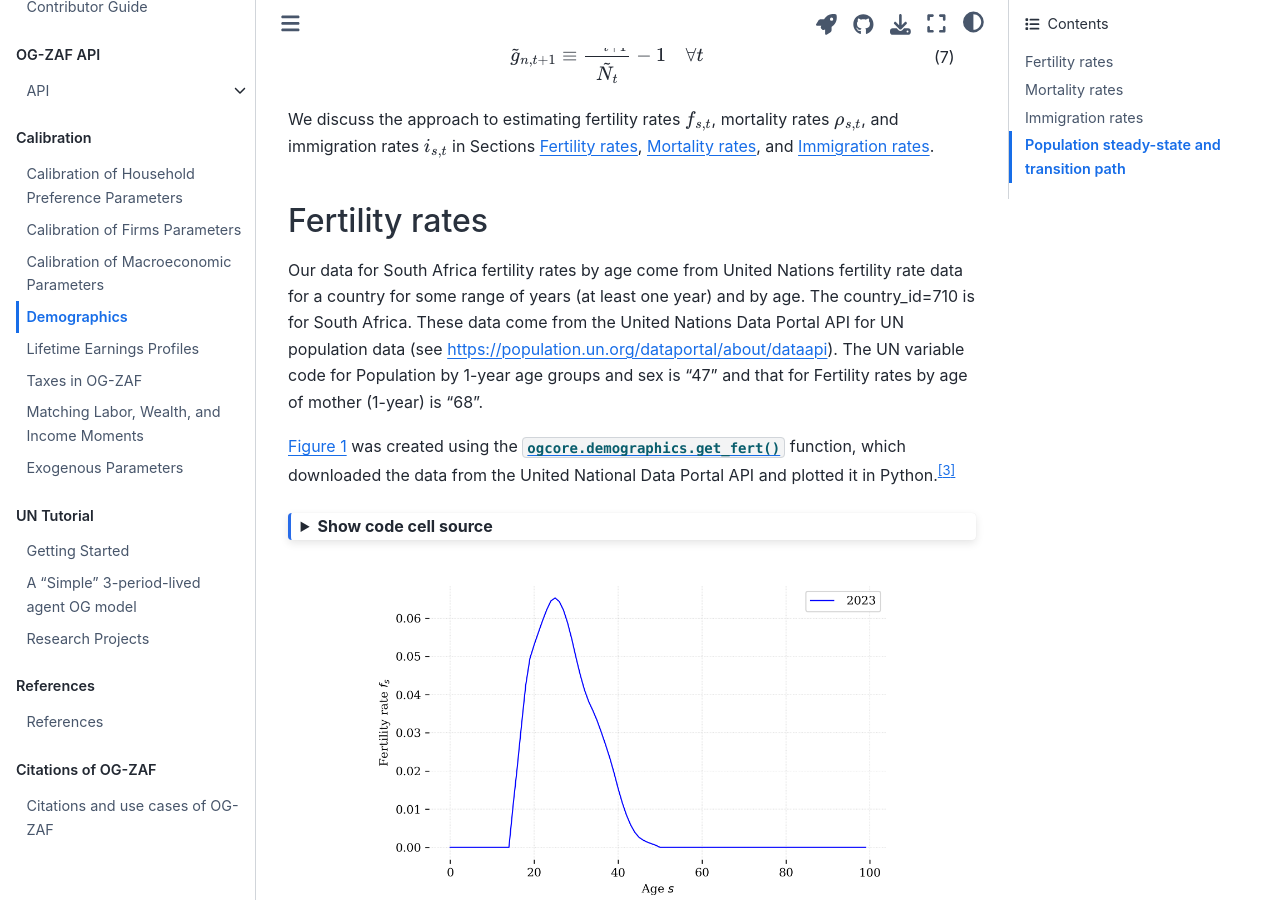
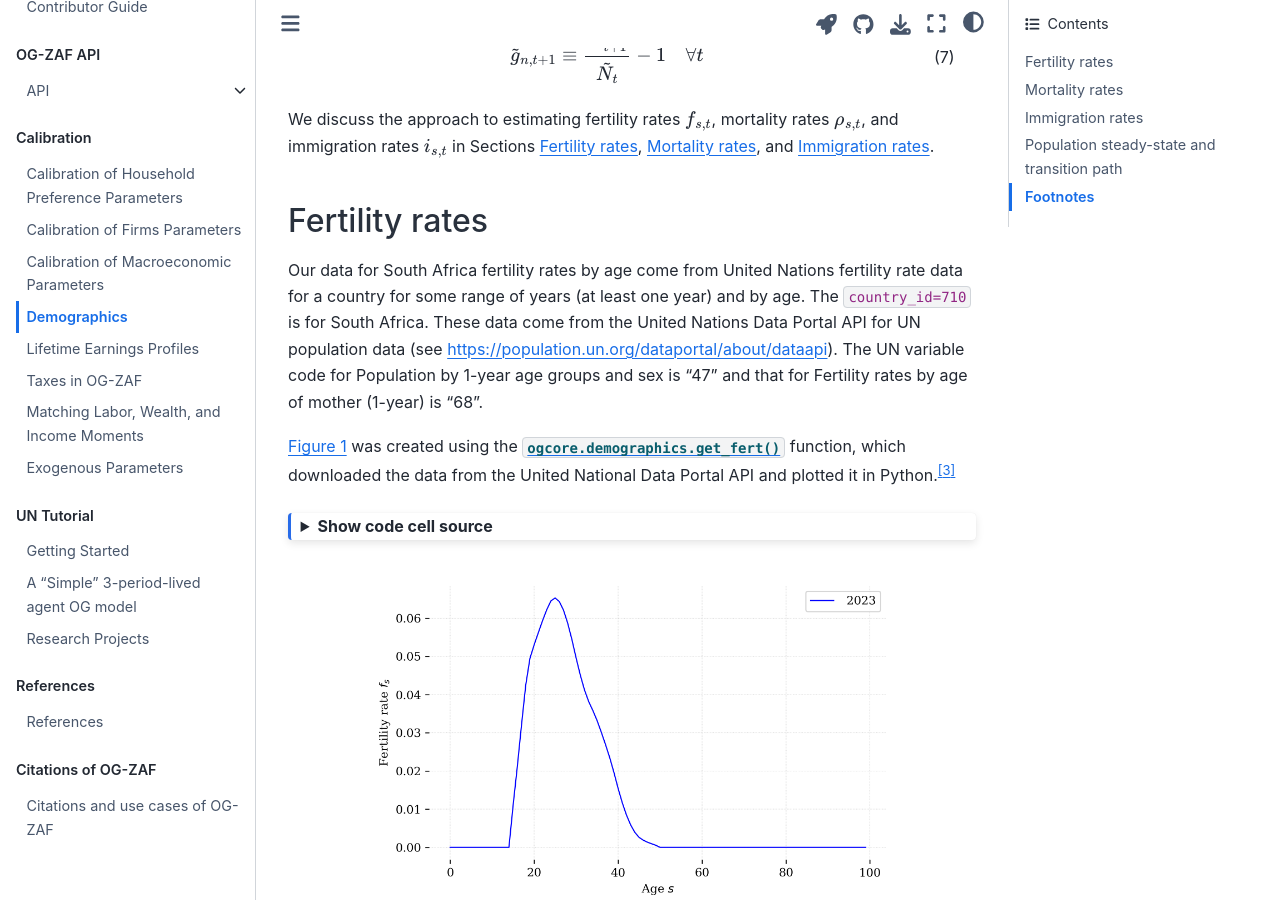
Before and after one commit to EAPD-DRB/OG-ZAF, a Jupyter Book: the page built from docs/book/content/calibration/demographics.md, in a window 1280 px wide and 900 px high, scrolled down 1349 px. Built offline with Jupyter Book 1.0.4 settings and Sphinx 7.4.7 and the Sphinx Book theme 1.1.4, drawn with Linux system fonts in a browser that asks for light colours; comment, search, counter and statistics services are not loaded; cross-references to code outside the pages are shown as plain code.

Commit message:
Fixed issues in Jupyter Book chapters .md files

````diff
--- a/docs/book/content/calibration/demographics.md
+++ b/docs/book/content/calibration/demographics.md
@@ -53,7 +53,7 @@
 (SecDemogFert)=
 ## Fertility rates
 
-   Our data for South Africa fertility rates by age come from United Nations fertility rate data for a country for some range of years (at least one year) and by age. The country_id=710 is for South Africa. These data come from the United Nations Data Portal API for UN population data (see https://population.un.org/dataportal/about/dataapi). The UN variable code for Population by 1-year age groups and sex is "47" and that for Fertility rates by age of mother (1-year) is "68".
+   Our data for South Africa fertility rates by age come from United Nations fertility rate data for a country for some range of years (at least one year) and by age. The `country_id=710` is for South Africa. These data come from the United Nations Data Portal API for UN population data (see https://population.un.org/dataportal/about/dataapi). The UN variable code for Population by 1-year age groups and sex is "47" and that for Fertility rates by age of mother (1-year) is "68".
 
   {numref}`Figure %s <FigFertRatesZAF>` was created using the [`ogcore.demographics.get_fert()`](https://github.com/PSLmodels/OG-Core/blob/master/ogcore/demographics.py#L146) function, which downloaded the data from the United National Data Portal API and plotted it in Python.[^un_data_portal]
 
@@ -349,6 +349,7 @@
   Time path of the population growth rate $\tilde{g}_{n,t}$
   ```
 
+## Footnotes
 
 [^calibage_note]: Theoretically, the model works without loss of generality for $S\geq 3$. However, because we are calibrating the ages outside of the economy to be one-fourth of $S$ (e.g., ages 21 to 100 in the economy, and ages 1 to 20 outside of the economy), it is convenient for $S$ to be at least 4.
 [^houseprob_note]: The parameter $\rho_s$ is the probability that a household of age $s$ dies before age $s+1$.
````
Also changed, not shown: docs/book/content/calibration/earnings.md (+4 -3 lines), docs/book/content/calibration/exogenous_parameters.md (+3 -22 lines).
